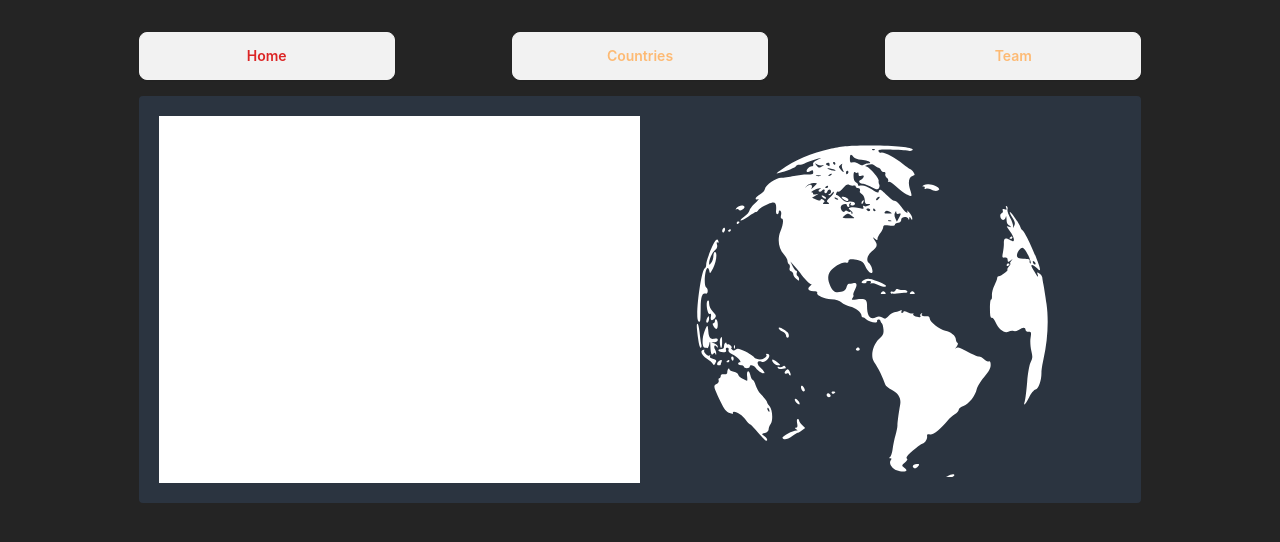
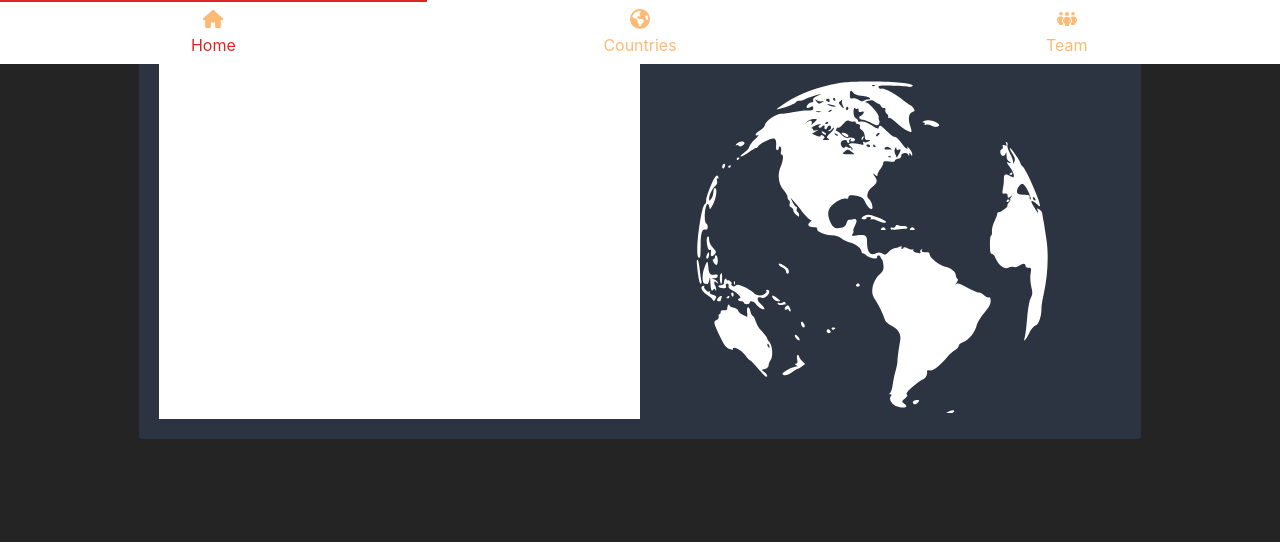
Before and after one commit to andresfernandez89/countryApp-react, a React (Vite) app: page / in a window 1280 px wide. Shown: the top 542 px of the page. Built offline with nearby package versions, Linux system fonts and the light colour scheme.

Commit message:
menu style

```diff
--- a/src/components/nav/Navigator.tsx
+++ b/src/components/nav/Navigator.tsx
@@ -14,28 +14,61 @@ const activeStyle = (data: NavStyle) => {
 
 export const Navigator = () => {
   return (
-    <div>
-      <ul className="flex justify-between">
-        <li>
-          <NavLink to="/" style={activeStyle} className="btn btn-wide mb-4">
+    <div className="btm-nav top-0">
+      <NavLink to="/" style={activeStyle} className="btm-nav-label">
+        <svg
+          xmlns="http://www.w3.org/2000/svg"
+          className="h-5 w-5"
+          stroke="currentColor"
+          fill="none"
+          viewBox="0 0 576 512"
+        >
+          <path
+            fill="#fdba74"
+            strokeLinecap="round"
+            strokeLinejoin="round"
+            strokeWidth="2"
+            d="M575.8 255.5c0 18-15 32.1-32 32.1h-32l.7 160.2c0 2.7-.2 5.4-.5 8.1V472c0 22.1-17.9 40-40 40H456c-1.1 0-2.2 0-3.3-.1c-1.4 .1-2.8 .1-4.2 .1H416 392c-22.1 0-40-17.9-40-40V448 384c0-17.7-14.3-32-32-32H256c-17.7 0-32 14.3-32 32v64 24c0 22.1-17.9 40-40 40H160 128.1c-1.5 0-3-.1-4.5-.2c-1.2 .1-2.4 .2-3.6 .2H104c-22.1 0-40-17.9-40-40V360c0-.9 0-1.9 .1-2.8V287.6H32c-18 0-32-14-32-32.1c0-9 3-17 10-24L266.4 8c7-7 15-8 22-8s15 2 21 7L564.8 231.5c8 7 12 15 11 24z"
+          />
+        </svg>
         Home
       </NavLink>
-        </li>
-        <li>
-          <NavLink
-            to="/countries"
-            style={activeStyle}
-            className="btn btn-wide mb-4"
+      <NavLink to="/countries" style={activeStyle} className="btm-nav-label">
+        <svg
+          xmlns="http://www.w3.org/2000/svg"
+          className="h-5 w-5"
+          fill="none"
+          viewBox="0 0 512 512"
+          stroke="currentColor"
         >
+          <path
+            fill="#fdba74"
+            strokeLinecap="round"
+            strokeLinejoin="round"
+            strokeWidth="2"
+            d="M57.7 193l9.4 16.4c8.3 14.5 21.9 25.2 38 29.8L163 255.7c17.2 4.9 29 20.6 29 38.5v39.9c0 11 6.2 21 16 25.9s16 14.9 16 25.9v39c0 15.6 14.9 26.9 29.9 22.6c16.1-4.6 28.6-17.5 32.7-33.8l2.8-11.2c4.2-16.9 15.2-31.4 30.3-40l8.1-4.6c15-8.5 24.2-24.5 24.2-41.7v-8.3c0-12.7-5.1-24.9-14.1-33.9l-3.9-3.9c-9-9-21.2-14.1-33.9-14.1H257c-11.1 0-22.1-2.9-31.8-8.4l-34.5-19.7c-4.3-2.5-7.6-6.5-9.2-11.2c-3.2-9.6 1.1-20 10.2-24.5l5.9-3c6.6-3.3 14.3-3.9 21.3-1.5l23.2 7.7c8.2 2.7 17.2-.4 21.9-7.5c4.7-7 4.2-16.3-1.2-22.8l-13.6-16.3c-10-12-9.9-29.5 .3-41.3l15.7-18.3c8.8-10.3 10.2-25 3.5-36.7l-2.4-4.2c-3.5-.2-6.9-.3-10.4-.3C163.1 48 84.4 108.9 57.7 193zM464 256c0-36.8-9.6-71.4-26.4-101.5L412 164.8c-15.7 6.3-23.8 23.8-18.5 39.8l16.9 50.7c3.5 10.4 12 18.3 22.6 20.9l29.1 7.3c1.2-9 1.8-18.2 1.8-27.5zM0 256a256 256 0 1 1 512 0A256 256 0 1 1 0 256z"
+          />
+        </svg>
         Countries
       </NavLink>
-        </li>
-        <li>
-          <NavLink to="/team" style={activeStyle} className="btn btn-wide mb-4">
+      <NavLink to="/team" style={activeStyle} className="btm-nav-label">
+        <svg
+          xmlns="http://www.w3.org/2000/svg"
+          className="h-5 w-5"
+          fill="none"
+          viewBox="0 0 640 512"
+          stroke="currentColor"
+        >
+          <path
+            fill="#fdba74"
+            strokeLinecap="round"
+            strokeLinejoin="round"
+            strokeWidth="2"
+            d="M72 88a56 56 0 1 1 112 0A56 56 0 1 1 72 88zM64 245.7C54 256.9 48 271.8 48 288s6 31.1 16 42.3V245.7zm144.4-49.3C178.7 222.7 160 261.2 160 304c0 34.3 12 65.8 32 90.5V416c0 17.7-14.3 32-32 32H96c-17.7 0-32-14.3-32-32V389.2C26.2 371.2 0 332.7 0 288c0-61.9 50.1-112 112-112h32c24 0 46.2 7.5 64.4 20.3zM448 416V394.5c20-24.7 32-56.2 32-90.5c0-42.8-18.7-81.3-48.4-107.7C449.8 183.5 472 176 496 176h32c61.9 0 112 50.1 112 112c0 44.7-26.2 83.2-64 101.2V416c0 17.7-14.3 32-32 32H480c-17.7 0-32-14.3-32-32zm8-328a56 56 0 1 1 112 0A56 56 0 1 1 456 88zM576 245.7v84.7c10-11.3 16-26.1 16-42.3s-6-31.1-16-42.3zM320 32a64 64 0 1 1 0 128 64 64 0 1 1 0-128zM240 304c0 16.2 6 31 16 42.3V261.7c-10 11.3-16 26.1-16 42.3zm144-42.3v84.7c10-11.3 16-26.1 16-42.3s-6-31.1-16-42.3zM448 304c0 44.7-26.2 83.2-64 101.2V448c0 17.7-14.3 32-32 32H288c-17.7 0-32-14.3-32-32V405.2c-37.8-18-64-56.5-64-101.2c0-61.9 50.1-112 112-112h32c61.9 0 112 50.1 112 112z"
+          />
+        </svg>
         Team
       </NavLink>
-        </li>
-      </ul>
     </div>
   );
 };
```
Lines whose indentation alone changed are shown as unchanged.
